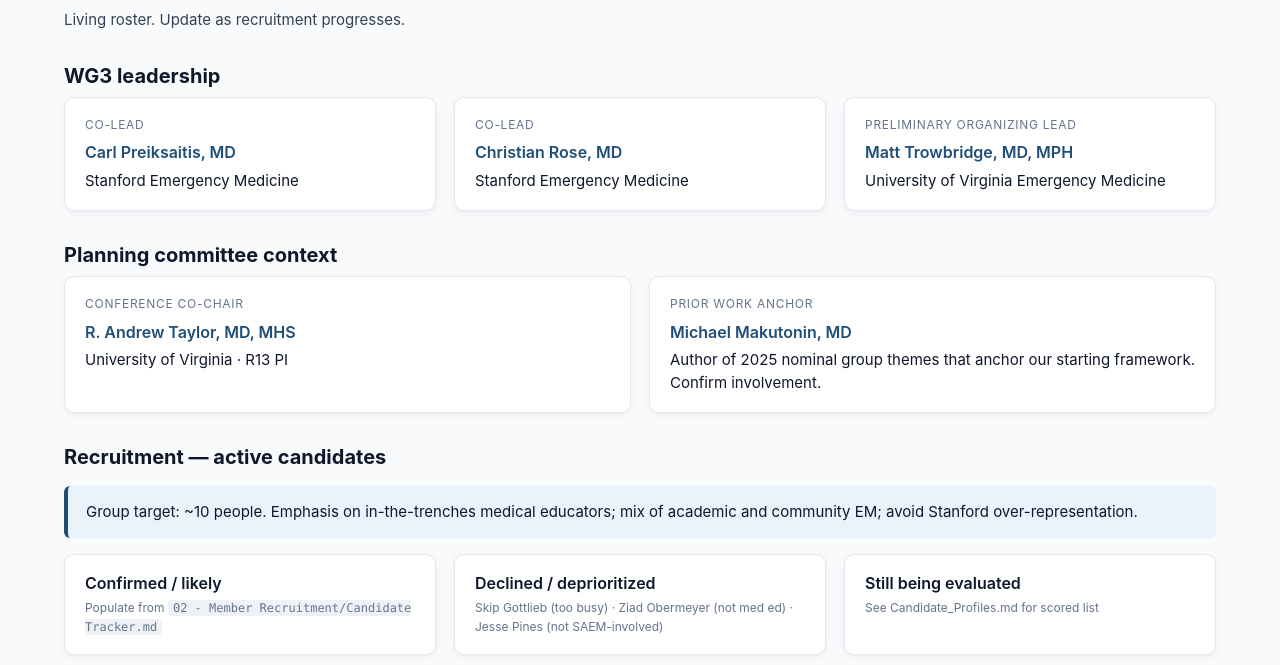
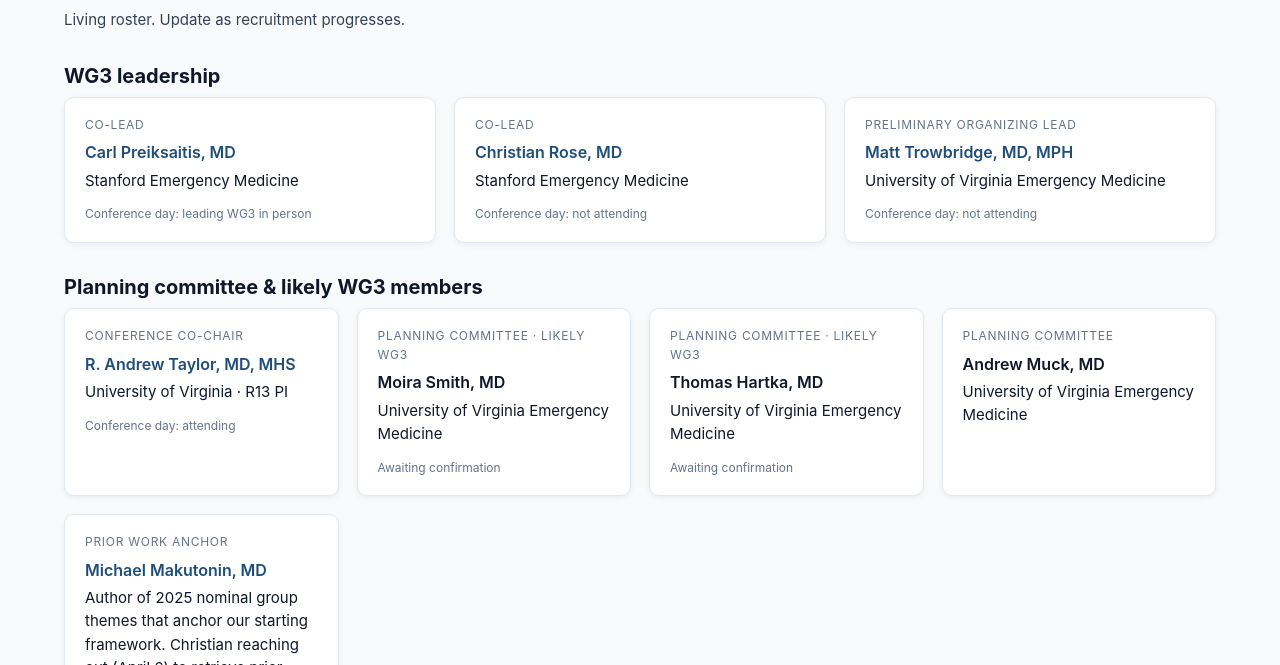
Before and after one commit to matthewtrowbridge/wg3-saem-ai-consensus, a plain HTML site: page people.html in a window 1280 px wide. Shown: the part 135-800 px from the top of the page. Drawn offline with Linux system fonts and the light colour scheme.

Commit message:
Pre-share refinements to WG3 working site
people.html: add conference-day attendance to leadership cards;
restructure planning committee section with Moira Smith, Thomas
Hartka, and Andrew Muck; update Makutonin status; remove public
"Declined / deprioritized" recruitment card to eliminate
reputational risk before sharing repo with WG3 colleagues.

index.html: hero paragraph now names both publication tracks
(AEM E&T manuscript and broader AEM proceedings paper); "The
conference" card adds Graham Walker keynote and ~175-attendees
pill.

CHANGELOG.md: document the above.

```diff
--- a/people.html
+++ b/people.html
@@ -18,15 +18,18 @@
 
 <h2>WG3 leadership</h2>
 <div class="grid cols-3">
- <div class="card"><div class="meta">Co-lead</div><h3><a href="https://profiles.stanford.edu/carl-preiksaitis" target="_blank" rel="noopener">Carl Preiksaitis, MD</a></h3><p>Stanford Emergency Medicine</p></div>
- <div class="card"><div class="meta">Co-lead</div><h3><a href="https://profiles.stanford.edu/christian-rose" target="_blank" rel="noopener">Christian Rose, MD</a></h3><p>Stanford Emergency Medicine</p></div>
- <div class="card"><div class="meta">Preliminary organizing lead</div><h3><a href="https://med.virginia.edu/emergency-medicine/faculty/full-time-faculty/matthew-trowbridge-md/" target="_blank" rel="noopener">Matt Trowbridge, MD, MPH</a></h3><p>University of Virginia Emergency Medicine</p></div>
+ <div class="card"><div class="meta">Co-lead</div><h3><a href="https://profiles.stanford.edu/carl-preiksaitis" target="_blank" rel="noopener">Carl Preiksaitis, MD</a></h3><p>Stanford Emergency Medicine</p><p style="font-size:12px;color:#64748b;margin-bottom:0">Conference day: leading WG3 in person</p></div>
+ <div class="card"><div class="meta">Co-lead</div><h3><a href="https://profiles.stanford.edu/christian-rose" target="_blank" rel="noopener">Christian Rose, MD</a></h3><p>Stanford Emergency Medicine</p><p style="font-size:12px;color:#64748b;margin-bottom:0">Conference day: not attending</p></div>
+ <div class="card"><div class="meta">Preliminary organizing lead</div><h3><a href="https://med.virginia.edu/emergency-medicine/faculty/full-time-faculty/matthew-trowbridge-md/" target="_blank" rel="noopener">Matt Trowbridge, MD, MPH</a></h3><p>University of Virginia Emergency Medicine</p><p style="font-size:12px;color:#64748b;margin-bottom:0">Conference day: not attending</p></div>
 </div>
 
-<h2>Planning committee context</h2>
-<div class="grid cols-2">
- <div class="card"><div class="meta">Conference co-chair</div><h3><a href="https://med.virginia.edu/emergency-medicine/faculty/full-time-faculty/r-andrew-taylor-md-mhs/" target="_blank" rel="noopener">R. Andrew Taylor, MD, MHS</a></h3><p>University of Virginia · R13 PI</p></div>
- <div class="card"><div class="meta">Prior work anchor</div><h3><a href="https://medicine.yale.edu/emergencymed/education/residency/residents/" target="_blank" rel="noopener">Michael Makutonin, MD</a></h3><p>Author of 2025 nominal group themes that anchor our starting framework. Confirm involvement.</p></div>
+<h2>Planning committee &amp; likely WG3 members</h2>
+<div class="grid cols-3">
+ <div class="card"><div class="meta">Conference co-chair</div><h3><a href="https://med.virginia.edu/emergency-medicine/faculty/full-time-faculty/r-andrew-taylor-md-mhs/" target="_blank" rel="noopener">R. Andrew Taylor, MD, MHS</a></h3><p>University of Virginia · R13 PI</p><p style="font-size:12px;color:#64748b;margin-bottom:0">Conference day: attending</p></div>
+ <div class="card"><div class="meta">Planning committee · likely WG3</div><h3>Moira Smith, MD</h3><p>University of Virginia Emergency Medicine</p><p style="font-size:12px;color:#64748b;margin-bottom:0">Awaiting confirmation</p></div>
+ <div class="card"><div class="meta">Planning committee · likely WG3</div><h3>Thomas Hartka, MD</h3><p>University of Virginia Emergency Medicine</p><p style="font-size:12px;color:#64748b;margin-bottom:0">Awaiting confirmation</p></div>
+ <div class="card"><div class="meta">Planning committee</div><h3>Andrew Muck, MD</h3><p>University of Virginia Emergency Medicine</p></div>
+ <div class="card"><div class="meta">Prior work anchor</div><h3><a href="https://medicine.yale.edu/emergencymed/education/residency/residents/" target="_blank" rel="noopener">Michael Makutonin, MD</a></h3><p>Author of 2025 nominal group themes that anchor our starting framework. Christian reaching out (April 6) to retrieve prior materials and gauge involvement.</p></div>
 </div>
 
 <h2>Recruitment — active candidates</h2>
@@ -34,10 +37,9 @@
  Group target: ~10 people. Emphasis on in-the-trenches medical educators; mix of academic and community EM; avoid Stanford over-representation.
 </div>
 
-<div class="grid cols-3">
- <div class="card"><h3>Confirmed / likely</h3><p style="font-size:12px;color:#64748b">Populate from <code>02 - Member Recruitment/Candidate Tracker.md</code></p></div>
- <div class="card"><h3>Declined / deprioritized</h3><p style="font-size:12px;color:#64748b">Skip Gottlieb (too busy) · Ziad Obermeyer (not med ed) · Jesse Pines (not SAEM-involved)</p></div>
- <div class="card"><h3>Still being evaluated</h3><p style="font-size:12px;color:#64748b">See Candidate_Profiles.md for scored list</p></div>
+<div class="grid cols-2">
+ <div class="card"><h3>Active outreach</h3><p style="font-size:12px;color:#64748b">Recruitment in progress. See <code>02 - Member Recruitment/Candidate Tracker.md</code> (internal) for current status.</p></div>
+ <div class="card"><h3>Still being evaluated</h3><p style="font-size:12px;color:#64748b">Scored candidate list in <code>02 - Member Recruitment/Candidate_Profiles.md</code> (internal).</p></div>
 </div>
 </main>
 
```
Also changed, not shown: index.html (+3 -3 lines), 1 other file.
